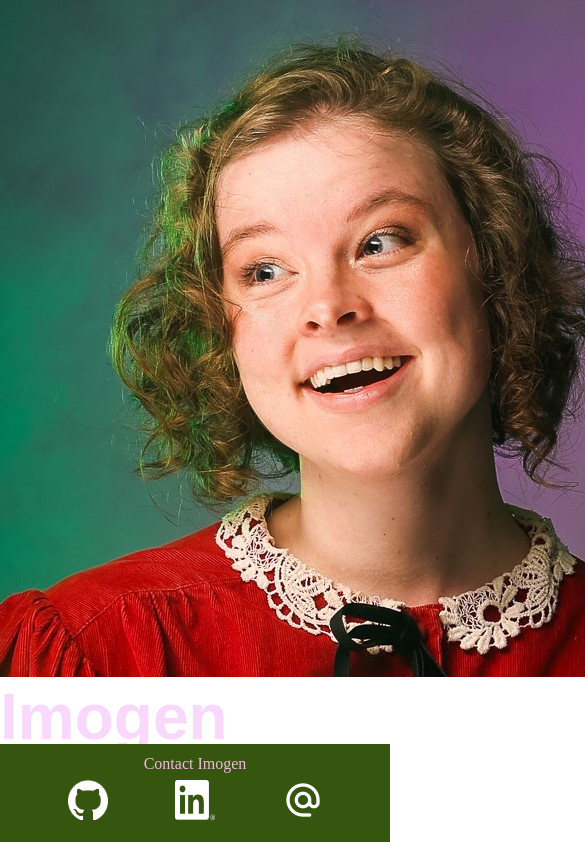
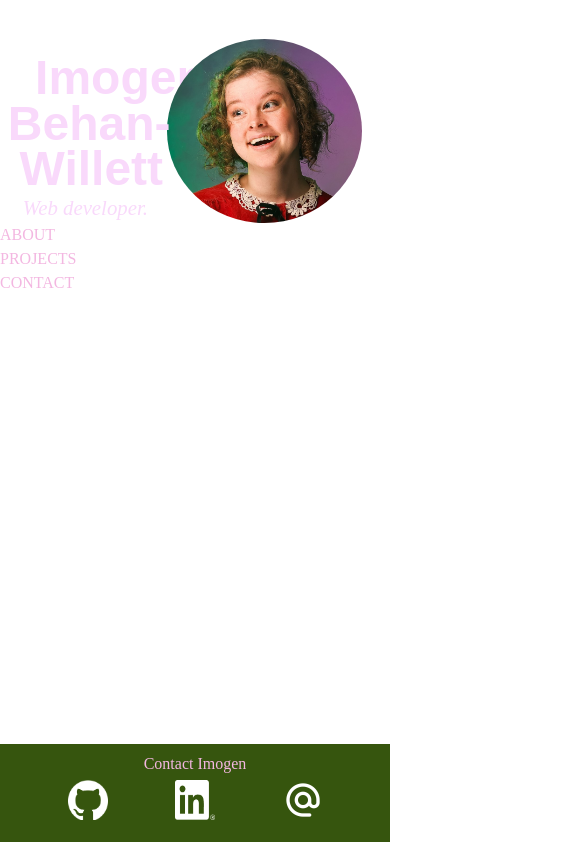
Before and after one commit to ibehanwillett/portfolio, a React (Vite) app: page / in a window 390 px wide. Shown: the top 842 px of the page, 585 px wide, since content can reach past the window. Built offline with nearby package versions, Linux system fonts and the light colour scheme; a web font is replaced by a local one.

Commit message:
styled homepage name for mobile

```diff
--- a/src/pages/HomePage.jsx
+++ b/src/pages/HomePage.jsx
@@ -7,24 +7,22 @@ export function HomePage(props){
         <>
         <div className=''>
             <div id="header">
-                <figure className="image is-pulled-right">
-                    <img id="headerpic" className="is-rounded" src={mainpic} alt="A picture of Imogen Behan-Willett"/>
-                </figure>
+                <img id="headerpic"src={mainpic} alt="A picture of Imogen Behan-Willett"/>
                 <div id="name">
-                    <h1>Imogen</h1>
-                    <h1>Behan-</h1>
-                    <h1>Willett</h1>
+                    <h1 id="im">Imogen</h1>
+                    <h1 id="beh">Behan-</h1>
+                    <h1 id="will">Willett</h1>
                     <p>Web developer.</p>
                 </div>
 
 
             </div>
-            <div className="block is-flex-direction-column">
-                <Link to="/about" className="button is-responsive">ABOUT</Link>
+            <div id="btn-grid">
+                <Link to="/about" className="home-btn">ABOUT</Link>
                 <br/>
-                <Link to="/projects" className="button is-responsive">PROJECTS</Link>
+                <Link to="/projects" className="home-btn">PROJECTS</Link>
                 <br/>
-                <Link to="/contact" className="button is-responsive">CONTACT</Link>
+                <Link to="/contact" className="home-btn">CONTACT</Link>
                 </div>
             </div>
         </>
--- a/src/styles/home-style.css
+++ b/src/styles/home-style.css
@@ -1,28 +1,54 @@
-/*
+#header {
+    display: flex;
+    margin: 10vmin 0 0 0;
+}
+
 #headerpic {
-    height: 10em;
-    width: 10em;
+    height: 550min;
+    width: 50vmin;
     border-radius: 50%;
+    order: 2;
     position: relative;
+    right: 1vmin;
+    /* position: relative;
     top: 2em;
     left: 8em;
-    padding: 0.5em;
+    padding: 0.5em; */
     z-index: -1;
-} */
+}
 
+#name {
+    margin: 1rem 0 0 0;
+}
 
+#name h1{
+    font-size: 3rem;
+    line-height: 95%;
+}
 
-/* #name {
+#im {
     position: relative;
-    top: 1em;
-} */
+    left: 9vmin;
+    z-index: -2;
+}
+
+#beh {
+    position: relative;
+    left: 2vmin;
+}
+
+#will {
+    position: relative;
+    left: 5vmin;
+}
 
 #name>p {
+    text-align: center;
     color: #f9d9fb;
     font-family: 'Yrsa','Times New Roman', Times, sans-serif;
     font-style: italic;
     font-size: 1.3em;
-    padding: 0em 4.5em 1em;
+    /* padding: 0em 4.5em 1em; */
 }
 
 /* #buttons {
```
